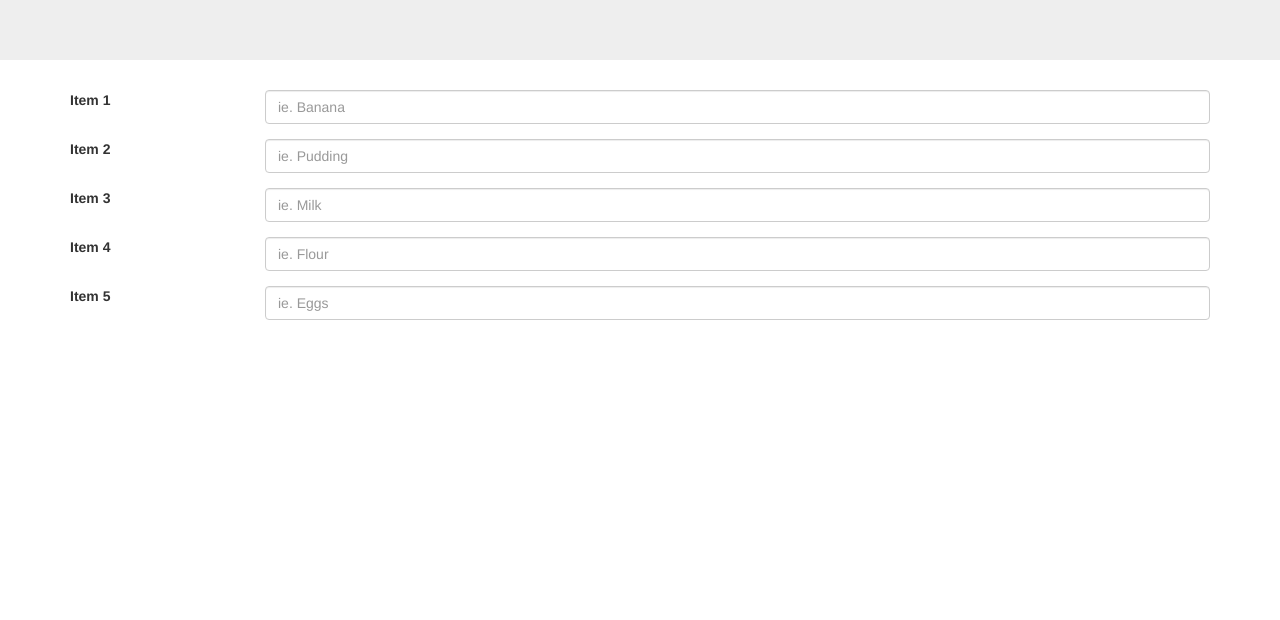
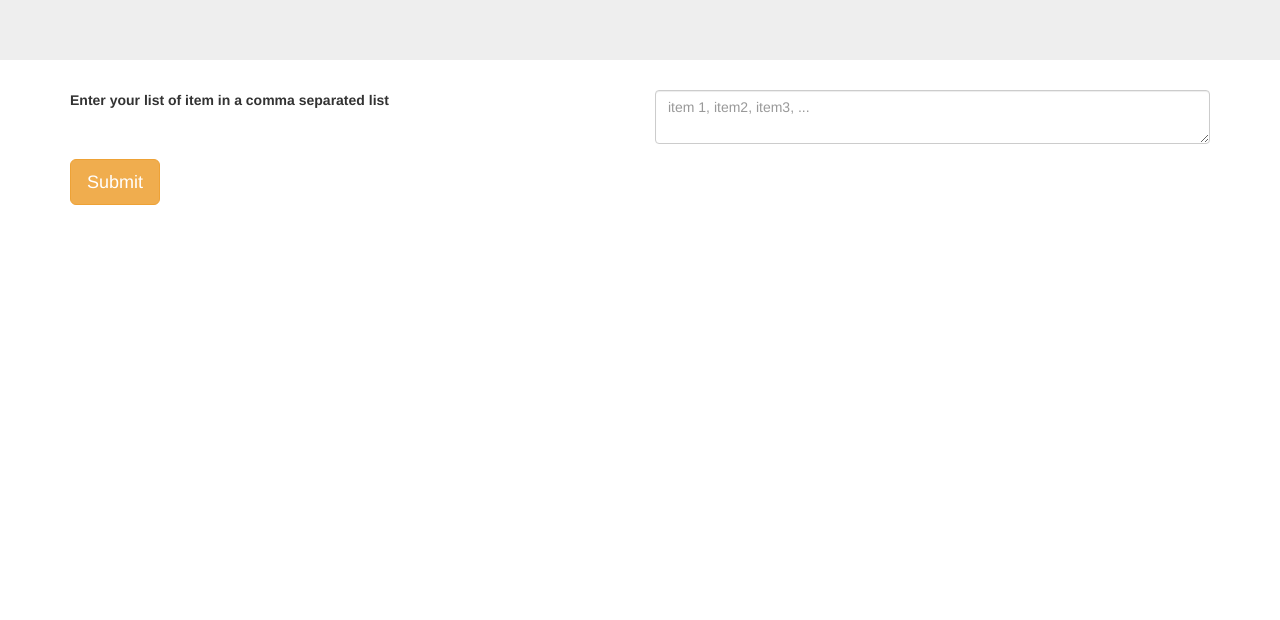
Before and after one commit to NoelKirkland/grocery-list-1, a plain HTML site: page index.html in a window 1280 px wide. Shown: the part 180-800 px from the top of the page. Drawn offline with nearby package versions, Linux system fonts and the light colour scheme.

Commit message:
replace form rows with expandable textarea which the user can place all of their grocery list items. Added some styles in css.

```diff
--- a/css/styles.css
+++ b/css/styles.css
@@ -0,0 +1,7 @@
+.jumbotron {
+  text-align: center;
+}
+
+.btn {
+  text-align: center;
+}
--- a/index.html
+++ b/index.html
@@ -16,35 +16,12 @@
   </div>
   <div class="container">
     <div class="form-group row">
-      <label for="list-item-1" class="col-sm-2 col-form-label">Item 1</label>
-      <div class="col-sm-10">
-        <input type="text" class="form-control" id="list-item-1" placeholder="ie. Banana">
+      <label for="groceries" class="col-sm-6 col-form-label">Enter your list of item in a comma separated list</label>
+      <div class="col-sm-6">
+        <textarea type="text" class="form-control" id="groceries" placeholder="item 1, item2, item3, ..."></textarea>
       </div>
     </div>
-    <div class="form-group row">
-      <label for="list-item-2" class="col-sm-2 col-form-label">Item 2</label>
-      <div class="col-sm-10">
-        <input type="text" class="form-control" id="list-item-2" placeholder="ie. Pudding">
-      </div>
-    </div>
-    <div class="form-group row">
-      <label for="list-item-3" class="col-sm-2 col-form-label">Item 3</label>
-      <div class="col-sm-10">
-        <input type="text" class="form-control" id="list-item-3" placeholder="ie. Milk">
-      </div>
-    </div>
-    <div class="form-group row">
-      <label for="list-item-4" class="col-sm-2 col-form-label">Item 4</label>
-      <div class="col-sm-10">
-        <input type="text" class="form-control" id="list-item-4" placeholder="ie. Flour">
-      </div>
-    </div>
-    <div class="form-group row">
-      <label for="list-item-5" class="col-sm-2 col-form-label">Item 5</label>
-      <div class="col-sm-10">
-        <input type="text" class="form-control" id="list-item-5" placeholder="ie. Eggs">
-      </div>
-    </div>
+    <button class="btn btn-warning btn-lg" type="submit" id="form-submit">Submit</button>
   </div>
 </body>
 </html>
--- a/js/scripts.js
+++ b/js/scripts.js
@@ -0,0 +1,5 @@
+$(document).ready(function(){
+  $("#form-submit").submit(function(event){
+    event.preventDefault();
+  });
+});
```
